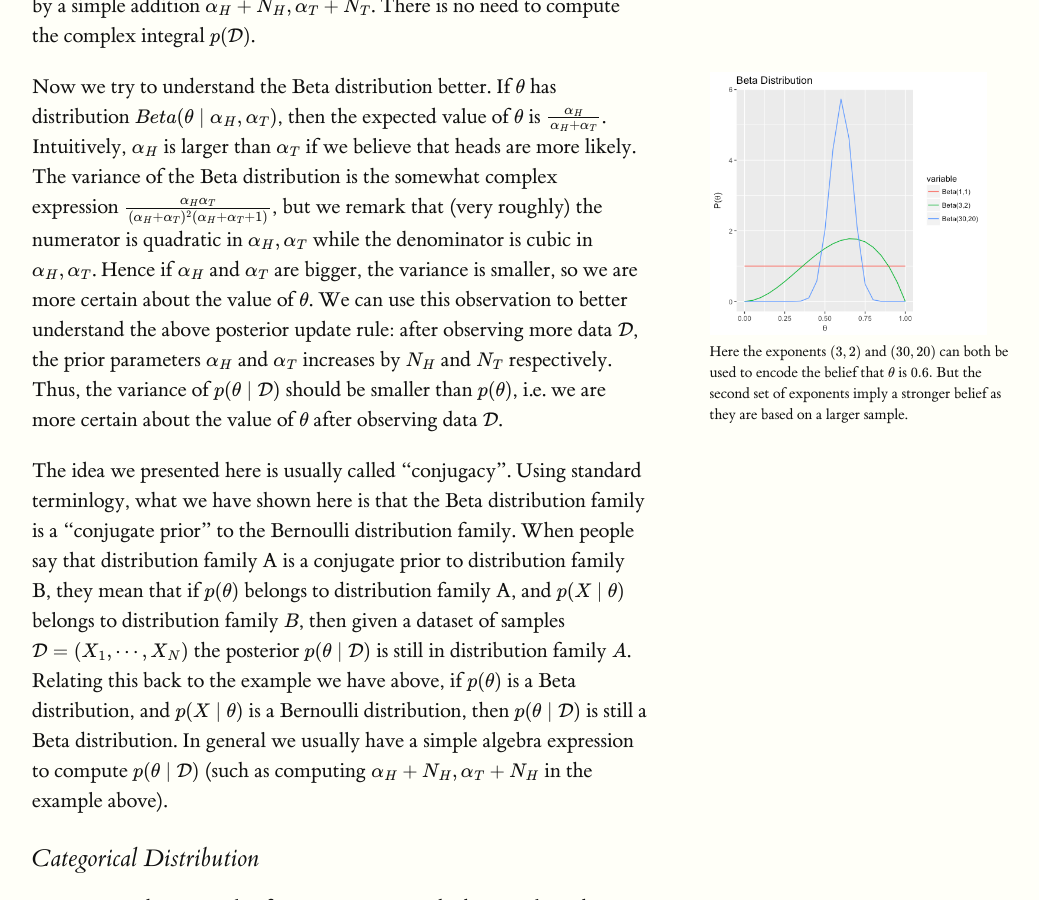
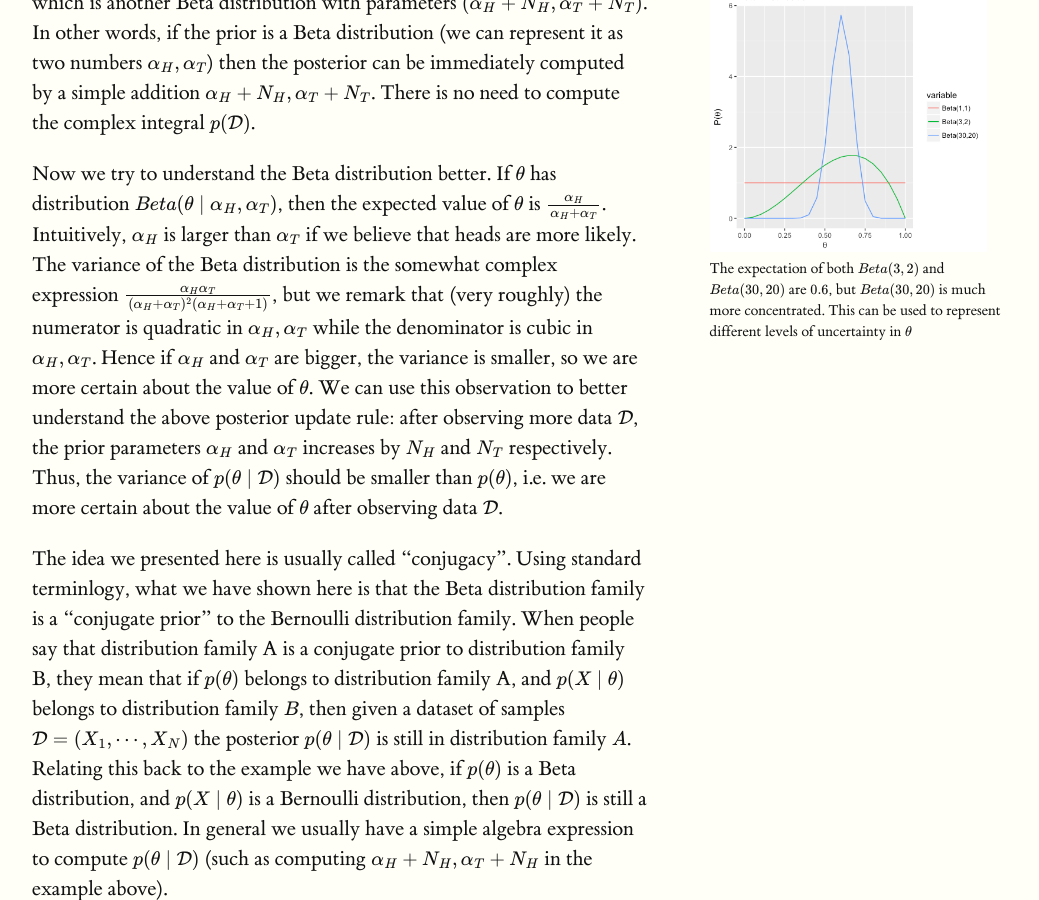
Before and after one commit to ermongroup/cs228-notes, a Jekyll site: the page built from learning/bayesian/index.md, in a window 1280 px wide and 900 px high, scrolled down 3556 px. Shown: the whole window, without its empty margins (128-1167 px from the left). Built offline with Jekyll 4.4.1, drawn with Linux system fonts in a browser that asks for light colours; formulas are drawn with MathJax 3; some of the changed text lies outside the part shown.

Commit message:
Fix small typos

```diff
--- a/learning/bayesian/index.md
+++ b/learning/bayesian/index.md
@@ -32,7 +32,7 @@
 
 A _prior_ distribution over the parameters, $$p(\theta)$$ encodes our initial beliefs. These beliefs are subjective. For example, we can choose the prior over $$\theta$$ for a biased coin to be uniform between 0 and 1. If however we expect the coin to be fair, the prior distribution can be peaked around $$\theta = 0.5$$. We will discuss commonly used priors later in this chapter.
 
-If we observed the dataset $$\mathcal{D} = \lbrace X_1, \cdots, X_N \rbrace$$ (in the coin toss example, each $X_i$ is the outcome of one toss of the coin) we can update our beliefs using Bayes' rule,
+If we observed the dataset $$\mathcal{D} = \lbrace X_1, \cdots, X_N \rbrace$$ (in the coin toss example, each $$X_i$$ is the outcome of one toss of the coin) we can update our beliefs using Bayes' rule,
 
 $$
 p(\theta \mid \mathcal{D}) = \frac{p(\mathcal{D} \mid \theta) \, p(\theta)}{p(\mathcal{D})} \propto p(\mathcal{D} \mid \theta) \, p(\theta)
@@ -48,26 +48,31 @@
 
 ## Conjugate Priors
 When calculating posterior distribution using Bayes' rule, as in the above, it should be pretty straightforward to calculate the numerator. But to calculate the denominator $$p(\mathcal{D})$$, we are required to compute an integral
+
 $$
 p(\mathcal{D}) = \int_\theta p(\mathcal{D} \mid \theta)p(\theta)d\theta
 $$
+
 This might cause us trouble, since integration is usually difficult. For this very simple example, we might be able to compute this integral, but as you may have seen many times in this class, if $\theta$ is high dimensional that computing integrals could be quite challenging.
 
 To tackle this issue, people have observed that for some choices of prior $p(\theta)$, the posterior distribution $$p(\theta \mid \mathcal{D})$$ can be directly computed in closed form. Going back to our coin toss example, where we are given a sequence of $$N$$ coin tosses, $$\mathcal{D} = \{X_{1},\ldots,X_{N}\}$$ and we want to infer the probability of getting heads $$\theta$$ using Bayes rule. Suppose we choose the prior $$p(\theta)$$ as the Beta distribution defined by
+
 $$
 P(\theta) = Beta(\theta \mid \alpha_H, \alpha_T) = \frac{\theta^{\alpha_H -1 }(1-\theta)^{\alpha_T -1 }}{B(\alpha_H,\alpha_T)}
 $$
 
 where $$\alpha_H$$ and $$\alpha_T$$ are the two parameters that determine the shape of the distribution (similar to how the mean and variance determine a Gaussian distribution), and $$B(\alpha_H, \alpha_T)$$ is some normalization constant that ensures $$\int p(\theta)d\theta=1$$. We will go into more details about the Beta distribution later. What matters here is that the Beta distribution has a very special property: the posterior $$p(\theta \mid \mathcal{D})$$ is always another Beta distribution (but with different parameters). More concretely, out of $$N$$ coin tosses, if the number of heads and the number of tails are $$N_H$$ and $$N_T$$ respectively, then it can be shown that the posterior is:
+
 $$
 P(\theta \mid \mathcal{D}) = Beta(\theta \mid \alpha_H+N_H,\alpha_T+H_T) = \frac{\theta^{N_H+ \alpha_H -1 }(1-\theta)^{ N_T+ \alpha_T -1 }}{B(N_H+ \alpha_H,N_T+ \alpha_T)}
 $$
+
+{% include marginfigure.html id="beta" url="assets/img/beta.png" description="The expectation of both $$Beta(3,2)$$ and $$Beta(30,20)$$ are $$0.6$$, but $$Beta(30,20)$$ is much more concentrated. This can be used to represent different levels of uncertainty in $$\theta$$" %}
 
 which is another Beta distribution with parameters $$(\alpha_H+N_H, \alpha_T+N_T)$$. In other words, if the prior is a Beta distribution (we can represent it as two numbers $$\alpha_H,\alpha_T$$) then the posterior can be immediately computed by a simple addition $$\alpha_H+N_H, \alpha_T+N_T$$. There is no need to compute the complex integral $$p(\mathcal{D})$$.
 
 
 
-{% include marginfigure.html id="beta" url="assets/img/beta.png" description="Here the exponents $$(3,2)$$ and $$(30,20)$$ can both be used to encode the belief that $$\theta$$ is $$0.6.$$ But the second set of exponents imply a stronger belief as they are based on a larger sample." %}
 
 Now we try to understand the Beta distribution better. If $$\theta$$ has distribution $$Beta(\theta \mid \alpha_H, \alpha_T)$$, then the expected value of $$\theta$$ is $$\frac{\alpha_H}{\alpha_H+\alpha_T}$$. Intuitively, $$\alpha_H$$ is larger than $$\alpha_T$$ if we believe that heads are more likely. The variance of the Beta distribution is the somewhat complex expression $$\frac{\alpha_H\alpha_T}{(\alpha_H+\alpha_T)^2(\alpha_H+\alpha_T+1)}$$, but we remark that (very roughly) the numerator is quadratic in $$\alpha_H,\alpha_T$$ while the denominator is cubic in $$\alpha_H,\alpha_T$$. Hence if $$\alpha_H$$ and $$\alpha_T$$ are bigger, the variance is smaller, so we are more certain about the value of $$\theta$$. We can use this observation to better understand the above posterior update rule: after observing more data $$\mathcal{D}$$, the prior parameters $$\alpha_H$$ and $$\alpha_T$$ increases by $$N_H$$ and $$N_T$$ respectively. Thus, the variance of $$p(\theta \mid \mathcal{D})$$ should be smaller than $$p(\theta)$$, i.e. we are more certain about the value of $$\theta$$ after observing data $$\mathcal{D}$$.
 
@@ -80,9 +85,11 @@
 ### Categorical Distribution
 
 We give another example of a conjugate prior which generalizes the Bernoulli example above. Instead of being limited to binary outcomes, we can now consider the categorical distribution (think of a $$K$$-sided dice). Let $$\mathcal{D} = \{ X_1, \ldots, X_N \}$$ be $N$ rolls of the dice, where $$X_j \in \{ 1, \ldots, K \}$$ is the outcome of the $$j$$-th roll. The parameter of the categorical distribution is denoted by $\theta$
+
 $$
 \theta =(\theta_1, \cdots, \theta_K) := (P(X_j = 1), \ldots, P(X_j = K))
 $$
+
 where $$\sum_{k = 1}^K \theta_k = 1$$.
 
 We claim that the Dirichlet distribution is the conjugate prior for the categorical distribution. A Dirichlet distribution is defined by $$K$$ parameters $$\mathbf{\alpha} = (\alpha_1, \ldots, \alpha_K)$$, and its PDF is given by
@@ -100,6 +107,7 @@
 $$
 
 To simply the notation we denote $$N_k = \sum_{j=1}^N 1\lbrace X_j=k\rbrace$$ as the number of times we roll out $$k$$, so $$p(\mathcal{D}\mid\theta)=\prod\theta_k^{N_k}$$. Using this new notation the posterior can be calculated as
+
 $$
 P(\theta \mid \mathcal{D}) \propto P(\mathcal{D} \mid \theta) P(\theta) \propto \prod_{k=1}^K \theta_k^{N_k + \alpha_k - 1}:=\textsf{Dirichlet}(\theta \mid \alpha_1+N_1,\cdots,\alpha_K+N_K)
 $$
```
